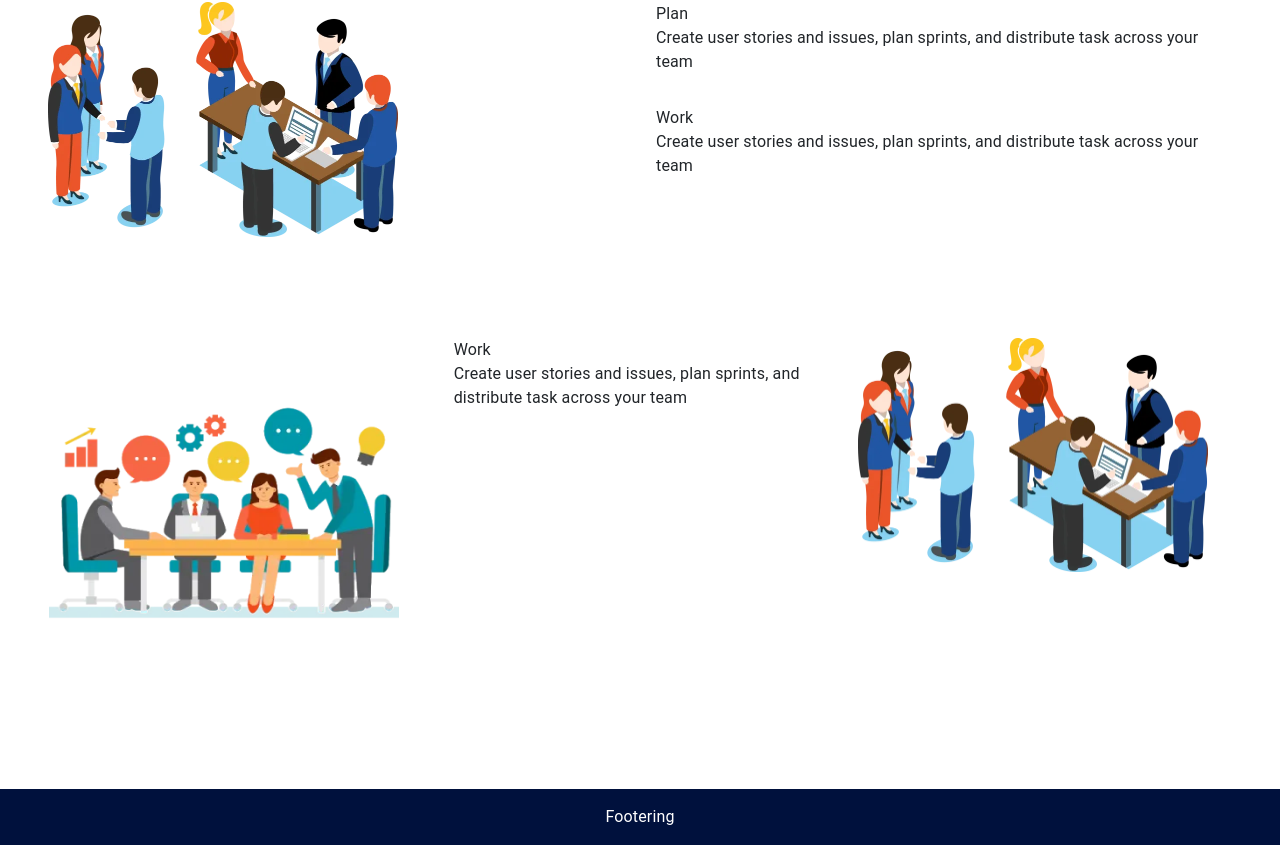
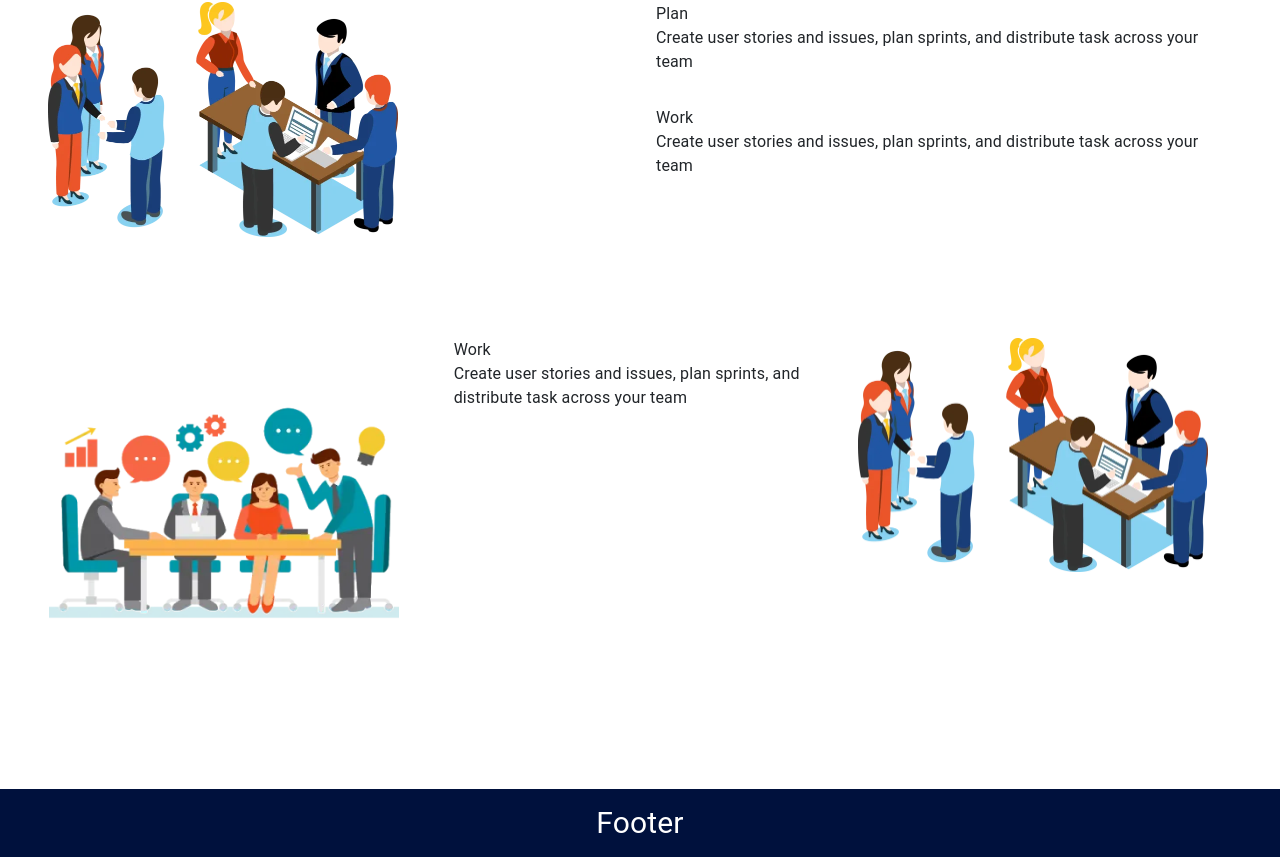
Before and after one commit to olatunde1998/project-manager, a Next.js app: page / in a window 1280 px wide. Shown: the part 658-1515 px from the top of the page. Built offline with nearby package versions, Linux system fonts and the light colour scheme.

Commit message:
className added to footer.jsx component

```diff
--- a/components/Footer.tsx
+++ b/components/Footer.tsx
@@ -2,7 +2,7 @@ import React from 'react'
 
 const Footer = () => {
   return (
-    <div className='bg-[#00113d] py-4 text-center text-white'>Footering</div>
+    <div className='bg-[#00113d] py-4 text-3xl text-center text-white'>Footer</div>
   )
 }
 
```
